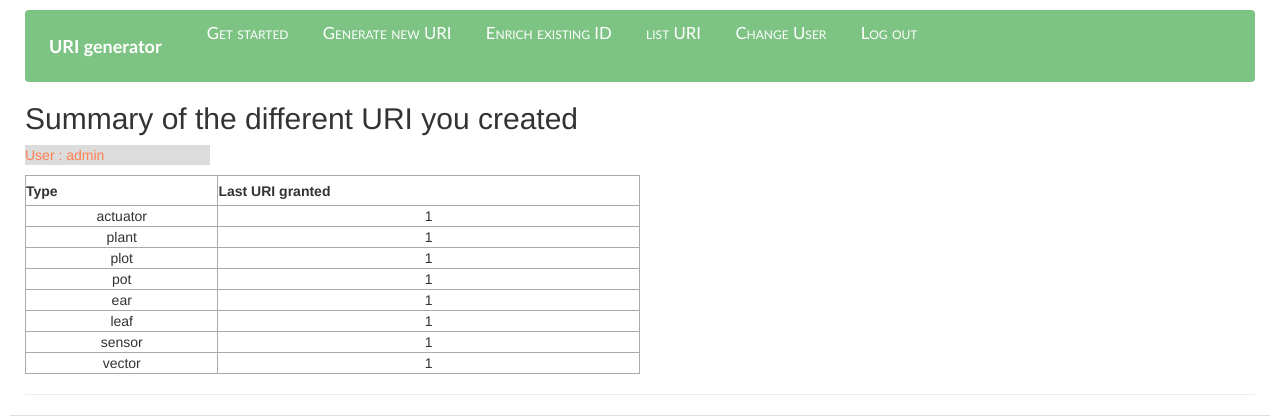
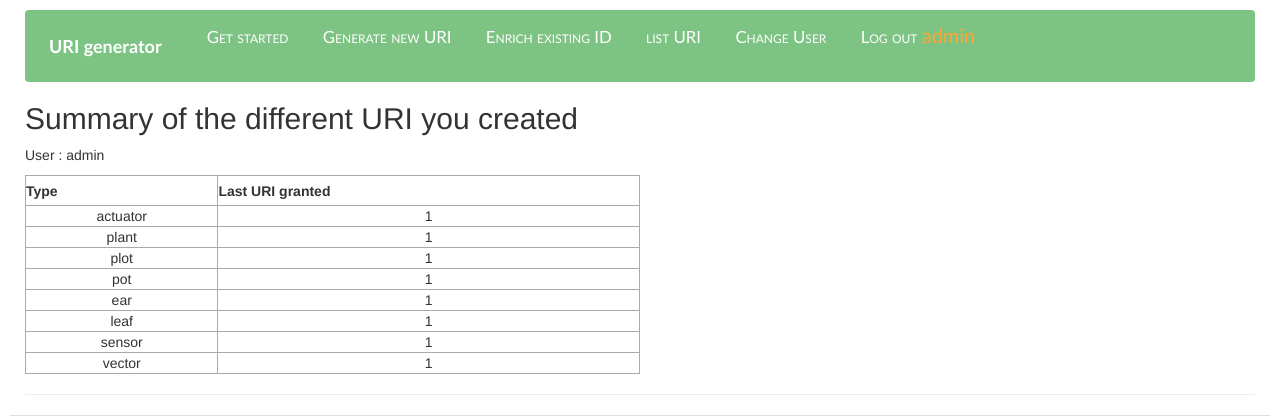
Before and after one commit to niio972/uri-generator, a Flask app: page /your_database in a window 1280 px wide. Shown: the top 416 px of the page. Run offline with Flask 2, Linux system fonts and the light colour scheme; a user stored in the database is signed in; data comes from the database, SQL or seed files in the repository; some libraries are stand-ins or nearby versions.

Commit message:
userfeedback

```diff
--- a/app/templates/generator.html
+++ b/app/templates/generator.html
@@ -26,6 +26,9 @@
               <a href="{{ url_for('your_database')}}" class="navbar-item">list URI</a>
               <a href="{{ url_for('login')}}" class="navbar-item">Change User</a>
               <a href="{{ url_for('logout')}}" class="navbar-item">Log out</a>
+              <a style="color: rgb(253, 166, 52); width: 30%; font-size: 20px;">
+                {{username}}
+              </a>
             {% endif %}
           </div>
           <!-- <div class="navbar dropdown">
--- a/app/templates/home.html
+++ b/app/templates/home.html
@@ -39,7 +39,7 @@
       You might very well already have identifiers with suitable complexity and fullfiling the requirements of your own system. <br>
     In order to be plainly interoperable with other information system in the EPPN2020 network, what was proposed is to prefix your existing identifiers.
     </p>
-    You can enrich your identifier here : <a href="/existing_id">I already have an ID</a>
+    You can enrich your identifier here : <a href="/existing_ID">I already have an ID</a>
 
     <br> <br>
 
--- a/app/templates/your_database.html
+++ b/app/templates/your_database.html
@@ -4,7 +4,7 @@ your database
 {% endblock %}
 {% block content %}
 <h2>Summary of the different URI you created</h2>
-<p style=" background-color: gainsboro ; color:coral; width: 15%;">
+<p style=" background-color: color:coral; width: 15%;">
     User : {{username}}
   </p>
 <table class=content>
```
